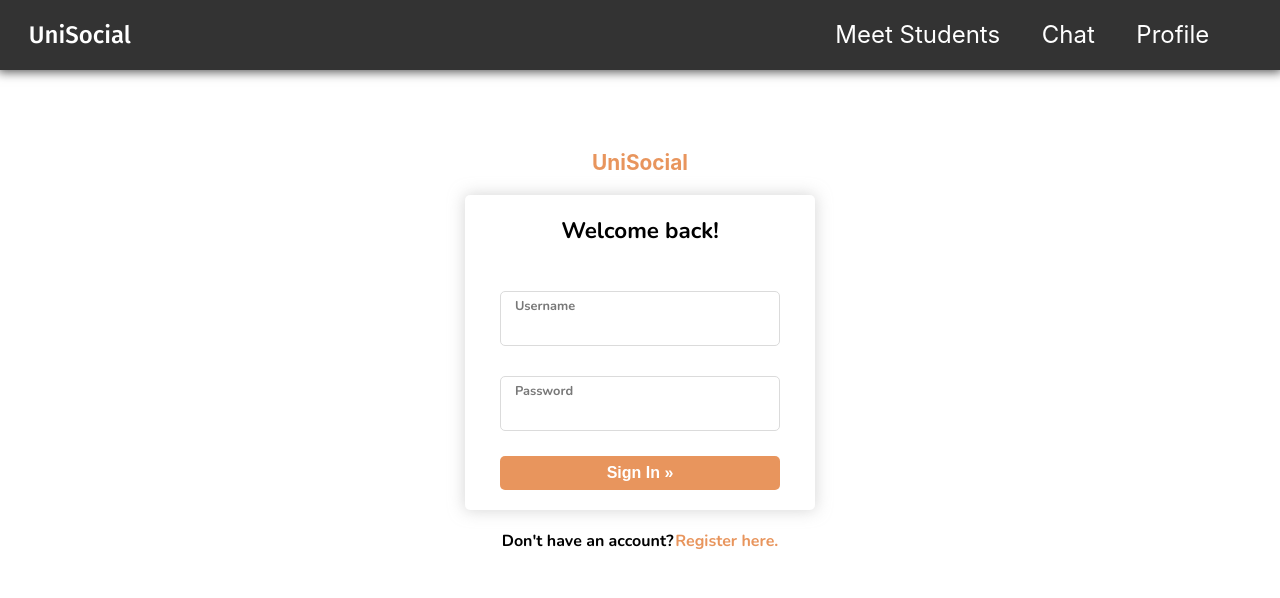
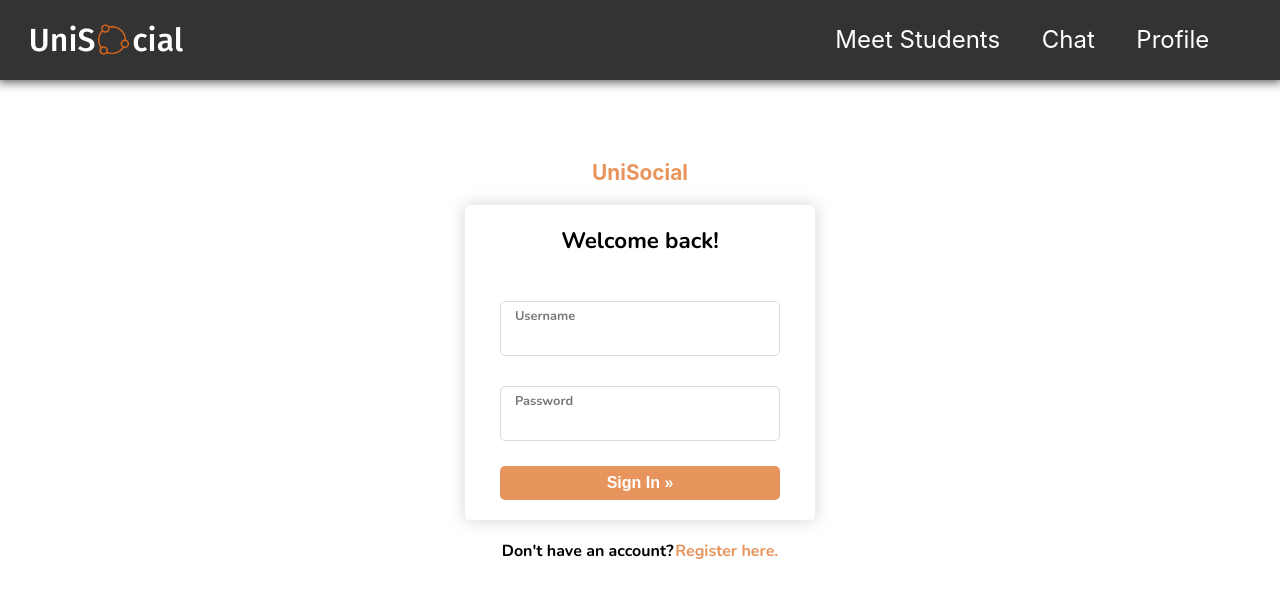
Before and after one commit to Ares2k/UniSocial, a React (Create React App) app in the folder Client/: page /login in a window 1280 px wide. Shown: the top 598 px of the page. Built offline with nearby package versions, Linux system fonts and the light colour scheme.

Commit message:
Added unisocial logo

```diff
--- a/Client/src/Components/Navbar/Navbar.js
+++ b/Client/src/Components/Navbar/Navbar.js
@@ -6,6 +6,7 @@ import { ImUsers } from 'react-icons/im';
 import { useContext } from 'react';
 import { NavbarContext } from '../../App';
 import { MdLogout } from 'react-icons/md';
+import networkCircleImg from '../../Assets/Images/network-circle.png';
 
 const Navbar = () => {
   const { navVal } = useContext(NavbarContext);
@@ -16,7 +17,13 @@ const Navbar = () => {
 
   return (
     <div className={navbar.navbar}>
-      <Link to="/home" className={navbar.brandTitle}>UniSocial</Link>
+      <div className={navbar.brandTitle}>
+        <Link to="/home">
+          UniS
+          <img src={networkCircleImg} style={{ width: "35px", margin: "0 1px" }} alt="" />
+          cial
+        </Link>
+      </div>
 
       <div className={navbar.icons}>
         <Link className={navbar.iconLinks} to='/mutual'>
--- a/Client/src/Components/Navbar/navbar.module.css
+++ b/Client/src/Components/Navbar/navbar.module.css
@@ -5,6 +5,10 @@ body {
   padding: 0;
   overflow: hidden;
 }
+
+/* .logo {
+  outline: 1px solid blue;
+} */
 
 .navbar {
   position: relative;
@@ -17,12 +21,23 @@ body {
   width: 100%;
 }
 
+.links a {
+  padding: 0.8rem 1.3rem;
+}
+
+.brandTitle a {
+  display: flex;
+  justify-content: center;
+  align-items: center;
+  /* padding-top: 0.8rem; */
+}
+
 /* Styling for clickable links in navbar */
 .navbar a {
   text-decoration: none;
   color: white;
-  padding: 0.8rem 1.3rem;
-  display: block;
+  /* padding: 0.8rem 1.3rem; */
+  /* display: block; */
 }
 
 .navbar a:active {
@@ -34,9 +49,14 @@ body {
 }
 
 .brandTitle {
-  font-size: 1.5rem;
+  padding: 0.8rem 1.3rem;
+  display: flex;
+  justify-content: center;
+  align-items: center;
+  font-size: 2rem;
   margin: .5rem;
   font-family: 'Fira Sans', sans-serif;
+  /* outline: 1px solid blue; */
 }
 
 .icons {
```
